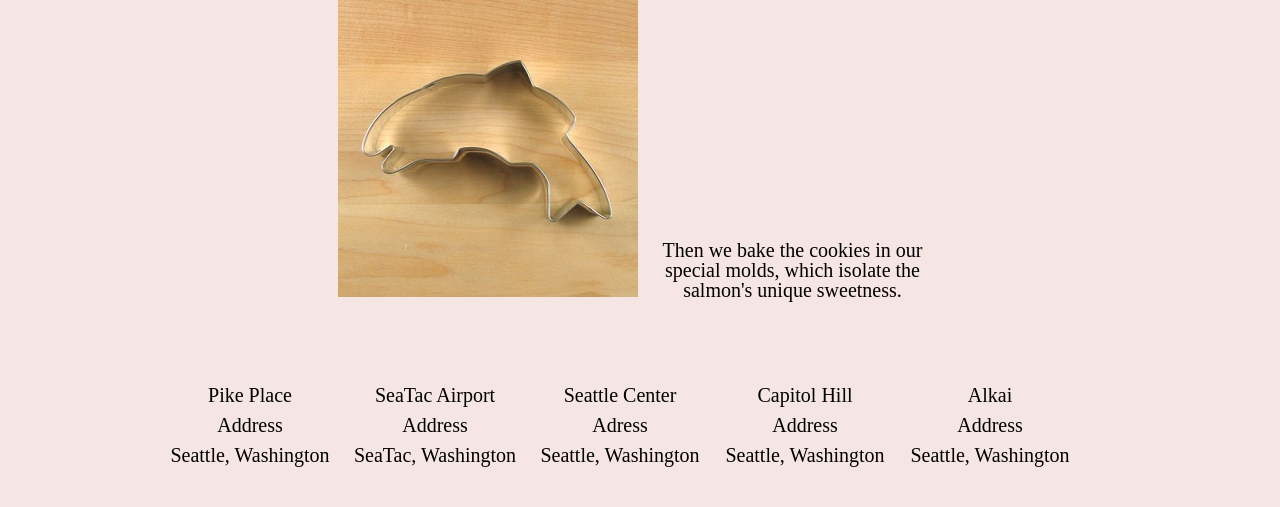
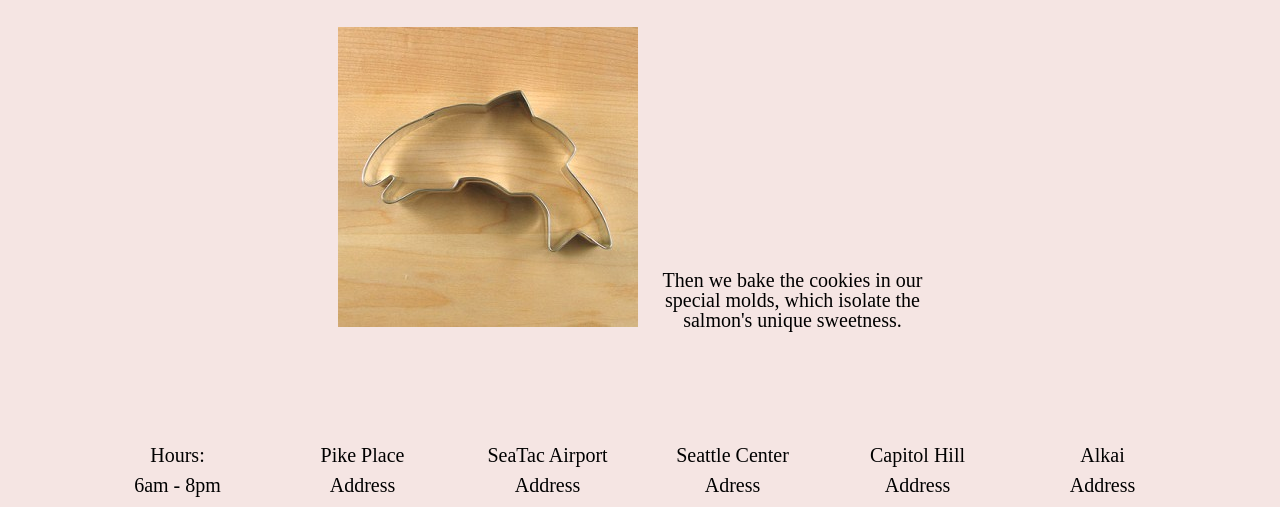
Before and after one commit to matstap/salmon_cookie, a plain HTML site: page index.html in a window 1280 px wide. Shown: the part 2193-2700 px from the top of the page. Drawn offline with Linux system fonts and the light colour scheme.

Commit message:
address styling

```diff
--- a/index.html
+++ b/index.html
@@ -44,18 +44,28 @@
 
       <section class="method">
         <h2>Our Method</h2>
-        <p class="chinook">
+
+        <p>
           We start with the freshest, locally sorced Chinook salmon, apples and coffee flour.
         </p>
         <img src="images/chinook.jpg" />
 
         <img src="images/cutter.jpeg" />
-        <p class="cutter">
+        <p>
           Then we bake the cookies in our special molds, which isolate the salmon's unique sweetness.
         </p>
       </section>
+    </main>
 
     <section class="locations">
+      <span>
+        Hours:
+        <br>
+        6am - 8pm
+        <br />
+        Mon - Sat
+      </span>
+
       <span>
         Pike Place
         <br>
@@ -96,7 +106,6 @@
         Seattle, Washington
       </span>
     </section>
-    </main>
 
     <footer>
       <nav class="footer">
--- a/style.css
+++ b/style.css
@@ -109,15 +109,6 @@ main {
   margin: 0 auto
 }
 
-span {
-  margin-top: 60px;
-  width: 180px;
-  padding: 20px 0;
-  display: inline-block;
-  text-align: center;
-  line-height: 1.5em;
-}
-
 .family {
   margin-top: 60px;
   text-align: center;
@@ -139,6 +130,22 @@ span {
 .method p {
   width: 300px;
   display: inline-block;
+  margin-bottom: 30px;
+}
+
+.locations {
+  width: 1200px;
+  margin: 0 auto;
+  margin-top: 60px;
+  text-align: center;
+}
+
+span {
+  width: 180px;
+  padding: 20px 0;
+  display: inline-block;
+  text-align: center;
+  line-height: 1.5em;
 }
 
 footer {
```
Lines whose indentation alone changed are shown as unchanged.
